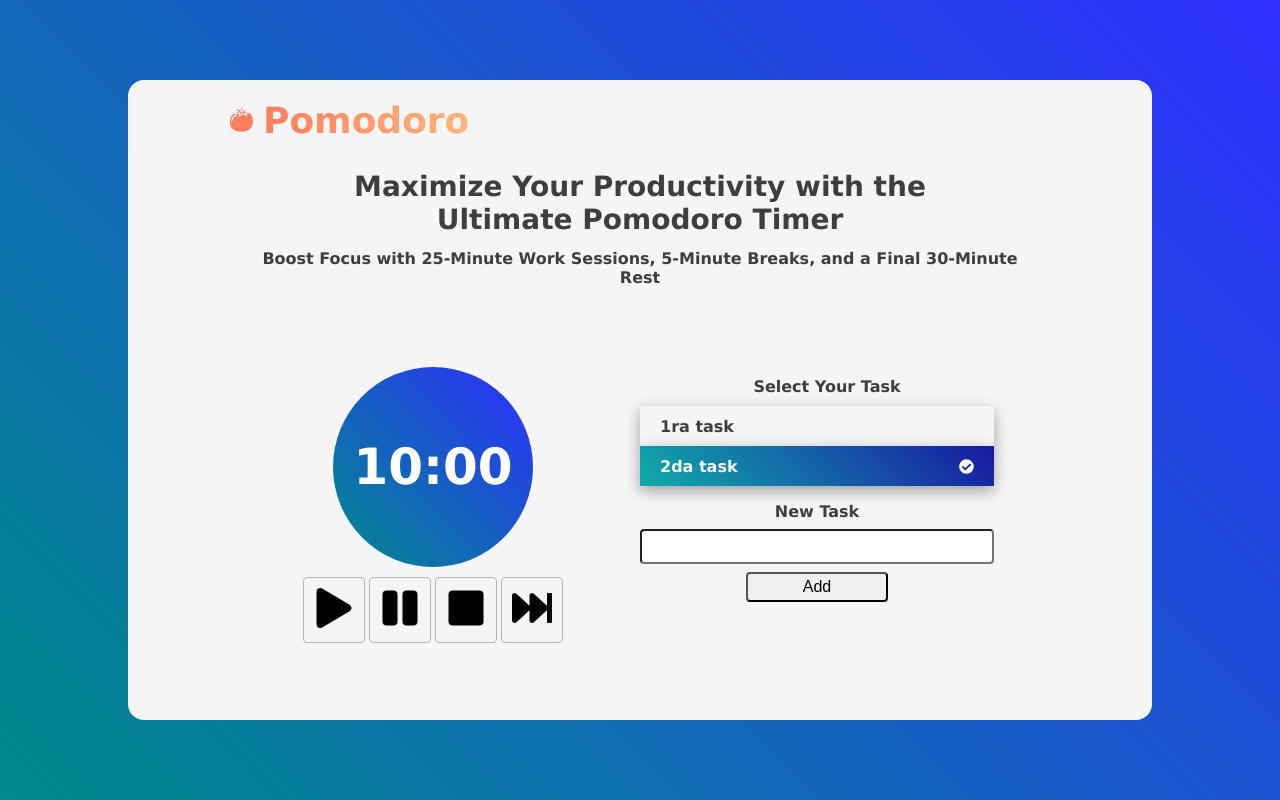
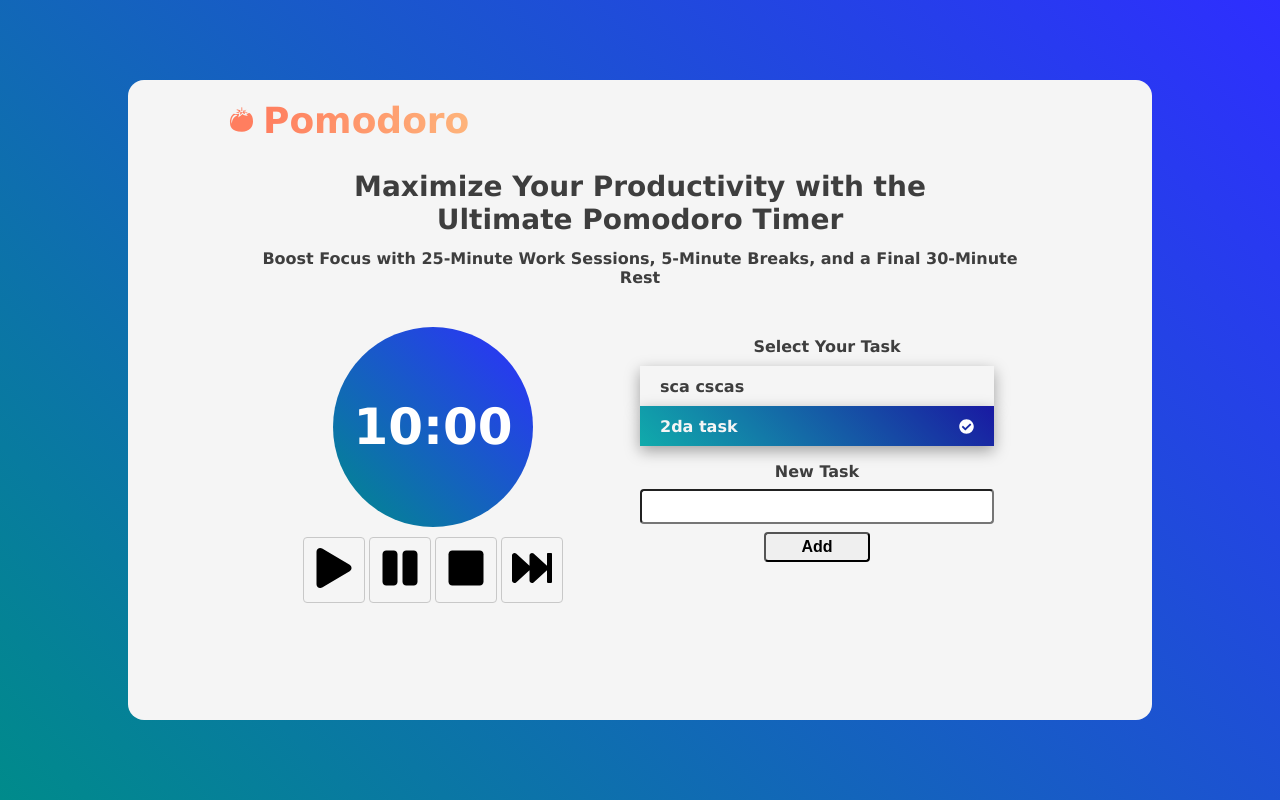
Before and after one commit to Nachocisss/pomodoro, a React (Create React App) app: page / in a window 1280 px wide. Built offline with nearby package versions, Linux system fonts and the light colour scheme.

Commit message:
todos from context

```diff
--- a/src/App.jsx
+++ b/src/App.jsx
@@ -1,11 +1,14 @@
 import React from "react";
 import "./App.css";
 import BoardScreen from "./screens/BoardScreen/BoardScreen.tsx";
+import { TodoProvider } from "./context/TodoContext.tsx";
 
 function App() {
   return (
     <div className="App">
-      <BoardScreen/>
+      <TodoProvider>
+        <BoardScreen/>
+      </TodoProvider>
     </div>
   );
 }
--- /dev/null
+++ b/src/components/Header/Header.css
@@ -0,0 +1,15 @@
+.headerContainer {
+  height: 10vh;
+  align-content: center;
+  text-align: start;
+  padding-left: 100px;
+  border-radius: 16px;
+}
+.headerTitle {
+  font-size: 36px;
+  font-weight: 700;
+  margin-left: 8px;
+  background: linear-gradient(90deg, #ff7e5f, #feb47b);
+  -webkit-background-clip: text;
+  -webkit-text-fill-color: transparent;
+}
--- /dev/null
+++ b/src/components/Header/Header.tsx
@@ -0,0 +1,12 @@
+import React from "react";
+import { GiTomato } from "react-icons/gi";
+import "./Header.css";
+
+export function Header() {
+  return (
+    <header className="headerContainer">
+      <GiTomato size={27} fill="#ff7e5f" />
+      <span className="headerTitle">Pomodoro</span>
+    </header>
+  );
+}
--- a/src/components/Timer/Timer.css
+++ b/src/components/Timer/Timer.css
@@ -25,7 +25,7 @@
 }
 .timerIconContainer {
   padding: 10px;
-  border: 1px solid rgb(179, 179, 179);
+  border: 1px solid rgb(200, 200, 200);
   border-radius: 4px;
   cursor: pointer;
 }
--- a/src/components/TodoList/Form/Form.css
+++ b/src/components/TodoList/Form/Form.css
@@ -13,11 +13,12 @@
   padding: 8px;
 }
 .todoFormButton {
-  width: 40%;
+  width: 30%;
   padding: 4px;
   border-radius: 4px;
   align-self: center;
   font-size: 16px;
+  font-weight: 600;
 }
 .todoFormButton:hover {
   background: linear-gradient(90deg, #ff7e5f, #feb47b);
--- a/src/components/TodoList/TodoList.tsx
+++ b/src/components/TodoList/TodoList.tsx
@@ -2,18 +2,11 @@ import React, { useState } from "react";
 import "./TodoList.css";
 import { Form } from "./Form/Form.tsx";
 import { FaCheckCircle } from "react-icons/fa";
-
-const tasks = [
-  {
-    title: " 1ra task",
-  },
-  {
-    title: " 2da task",
-  },
-];
+import { useTodoContext } from "../../context/TodoContext.tsx";
 
 export default function TodoList() {
   const [selectedTaskIndex, setSelectedtaskIndex] = useState(1);
+  const { todos } = useTodoContext();
 
   function handleSelectedStyle(classname, selected) {
     return `${classname} ${selected && `${classname}Selected`}`;
@@ -45,7 +38,7 @@ export default function TodoList() {
   return (
     <div className="todoContainer">
       {todoHeader()}
-      {tasks.map((t, index) => {
+      {todos.map((t, index) => {
         return taskRender(t, index);
       })}
       <Form />
--- /dev/null
+++ b/src/context/TodoContext.tsx
@@ -0,0 +1,27 @@
+import React, { createContext, useContext, useState } from "react";
+
+const initialValues = {
+  todos: [{}],
+};
+
+const TodoContext = createContext(initialValues);
+
+export function TodoProvider({ children }: any) {
+  const [todos, setTodos] = useState([
+    {
+      title: "sca cscas",
+    },
+    {
+      title: " 2da task",
+    },
+  ]);
+  console.log(setTodos);
+
+  return (
+    <TodoContext.Provider value={{ todos }}>{children}</TodoContext.Provider>
+  );
+}
+
+export function useTodoContext() {
+  return useContext(TodoContext);
+}
--- a/src/screens/BoardContent/BoardContent.css
+++ b/src/screens/BoardContent/BoardContent.css
@@ -14,7 +14,7 @@
   font-weight: 600;
 }
 .bottomContainer {
-  margin-top: 80px;
+  margin-top: 40px;
   display: flex;
   flex-direction: row;
 }
--- a/src/screens/BoardScreen/BoardScreen.css
+++ b/src/screens/BoardScreen/BoardScreen.css
@@ -6,18 +6,3 @@
   margin-top: 10vh;
   border-radius: 16px;
 }
-.headerContainer {
-  height: 10vh;
-  align-content: center;
-  text-align: start;
-  padding-left: 100px;
-  border-radius: 16px;
-}
-.headerTitle {
-  font-size: 36px;
-  font-weight: 700;
-  margin-left: 8px;
-  background: linear-gradient(90deg, #ff7e5f, #feb47b);
-  -webkit-background-clip: text;
-  -webkit-text-fill-color: transparent;
-}
--- a/src/screens/BoardScreen/BoardScreen.tsx
+++ b/src/screens/BoardScreen/BoardScreen.tsx
@@ -1,15 +1,12 @@
 import React from "react";
 import "./BoardScreen.css";
-import { GiTomato } from "react-icons/gi";
 import BoardContent from "../BoardContent/BoardContent.tsx";
+import { Header } from "../../components/Header/Header.tsx";
 
 export default function BoardScreen() {
   return (
     <div className="boardScreen">
-      <header className="headerContainer">
-        <GiTomato size={27} fill="#ff7e5f" />
-        <span className="headerTitle">Pomodoro</span>
-      </header>
+      <Header />
       <BoardContent />
     </div>
   );
```
